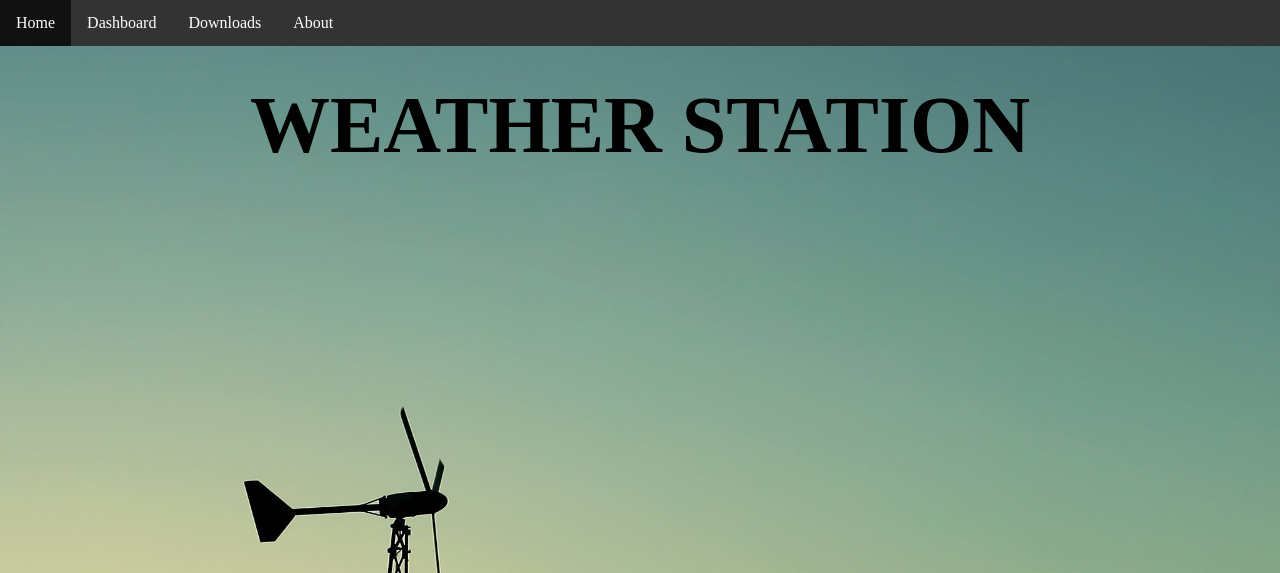
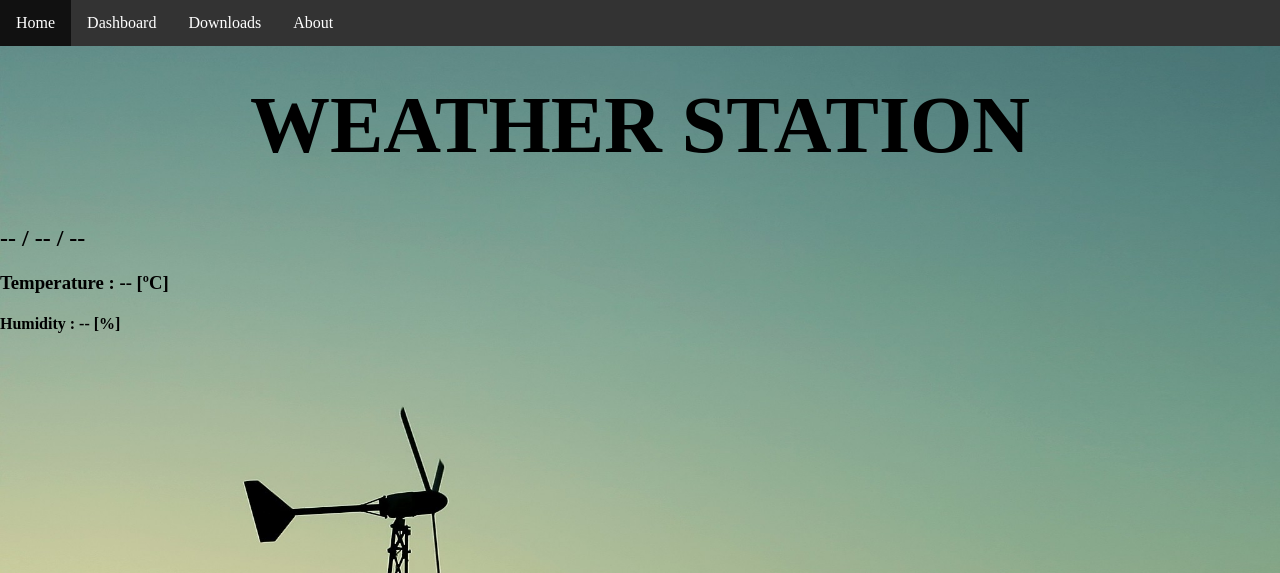
Before and after one commit to victorK8/Weather_Station-, a Flask app: page / in a window 1280 px wide. Shown: the top 573 px of the page. Run offline with Flask 2, Linux system fonts and the light colour scheme.

Commit message:
Update with json parser and cool visualization in html

```diff
--- a/WebServer/server.py
+++ b/WebServer/server.py
@@ -2,11 +2,12 @@
 
 from flask import Flask, render_template, url_for
 
+import json
 import os
 import sys
 
 # Global Variables
-CurrentDataAsString = ''
+CurrentDataAsString = '{"Timestamp":2,"Date":"21/03/2020","Temperature": 30, "Humidity": 55}'
 
 app = Flask(__name__)
 
@@ -18,7 +19,27 @@
 # Index page
 @app.route('/')
 def index():
-    return render_template('index.html')
+
+    # Get current measure
+    global CurrentDataAsString
+
+    try:
+
+        # Convert to json
+        CurrentDataAsJsonObject = json.loads(CurrentDataAsString)
+
+        # Prepare string to show in web html
+        DateString = CurrentDataAsJsonObject[Date]
+        TemperatureString = 'Temperature : ' + str(CurrentDataAsJsonObject[Temperature]) + ' [ºC]'
+        HumidityString = 'Humidity : ' + str(CurrentDataAsJsonObject[Humidity]) + ' [%]'
+
+    except:
+        DateString = '-- / -- / --'
+        TemperatureString = 'Temperature : -- [ºC]'
+        HumidityString = 'Humidity : -- [%]'
+
+
+    return render_template('index.html', date = DateString, temperature = TemperatureString, humidity = HumidityString)
 
 # Dashboard page
 @app.route('/dashboard.html')
--- a/WebServer/templates/index.html
+++ b/WebServer/templates/index.html
@@ -76,7 +76,10 @@
     <h1 id = TextStyle> Weather Station </h1>
 
     <!-- Current Measure -->
-    <h2 id = TextSyle2> {{ measure }}</h2>
+    <h2 id = TextSyle2> {{ date }}</h2>
+    <h3 id = TextSyle2> {{ temperature }}</h3>
+    <h4 id = TextSyle2> {{ humidity }}</h4>
+
 
 
     <!-- Index Menu -->
```
